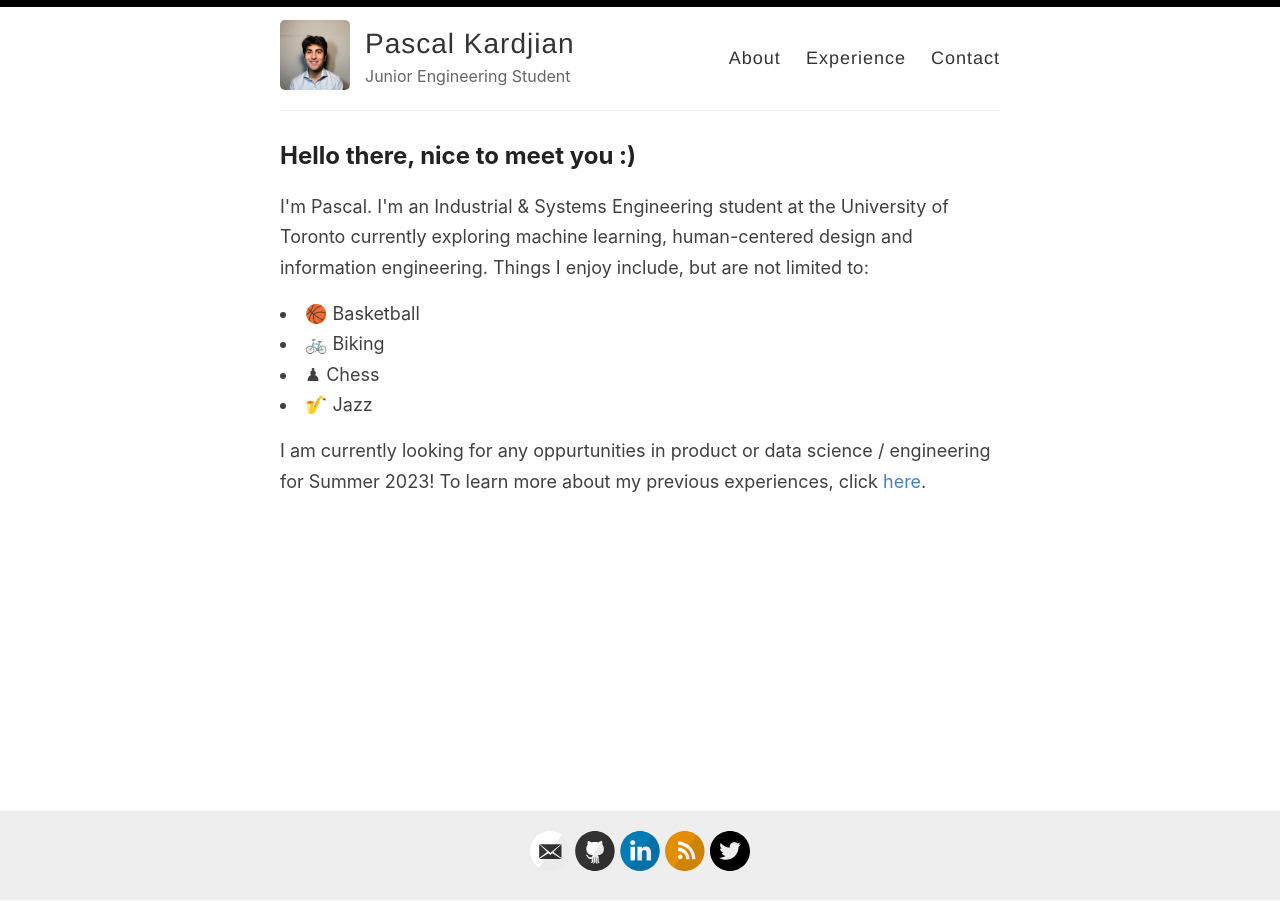
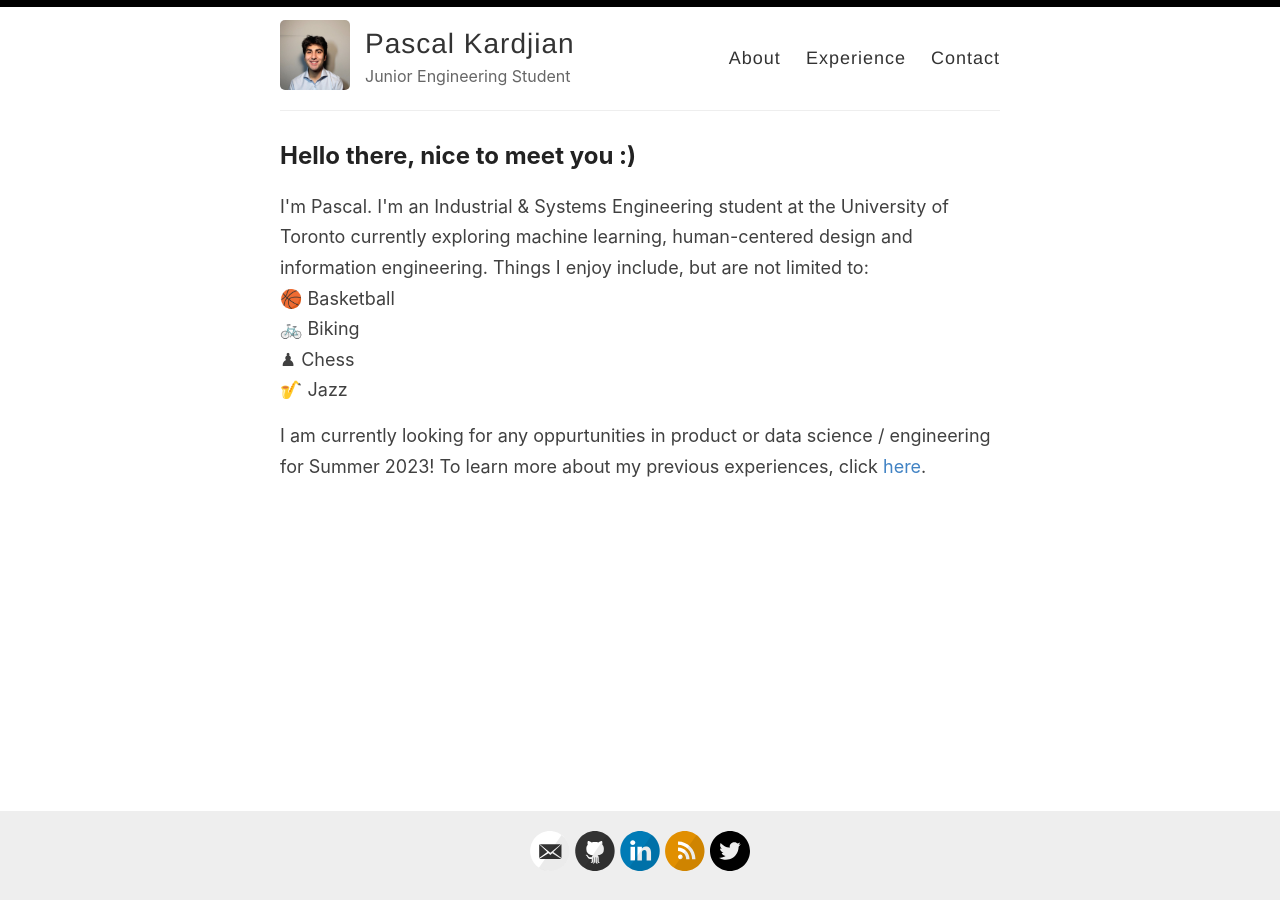
Before and after one commit to pkardjian/pkardjian.github.io, a Jekyll site: the page built from index.html, in a window 1280 px wide. Built offline with Jekyll 4.4.1, drawn with Linux system fonts in a browser that asks for light colours; the list of posts is cut into pages by our own code.

Commit message:
minor main page fix

```diff
--- a/index.html
+++ b/index.html
@@ -6,10 +6,10 @@ layout: default
   <p>I'm Pascal. I'm an Industrial & Systems Engineering student at the University of Toronto
     currently exploring machine learning, human-centered design and information engineering.
     Things I enjoy include, but are not limited to:
-    <li>&#127936 Basketball</li>
-    <li>&#128690 Biking</li>
-    <li>&#9823 Chess</li>
-    <li>&#127927 Jazz</li>
+    <br>&#127936 Basketball
+    <br>&#128690 Biking
+    <br>&#9823 Chess
+    <br>&#127927 Jazz
   </p>
 
   <p>I am currently looking for any oppurtunities in product or data science / engineering for Summer 2023!
```
